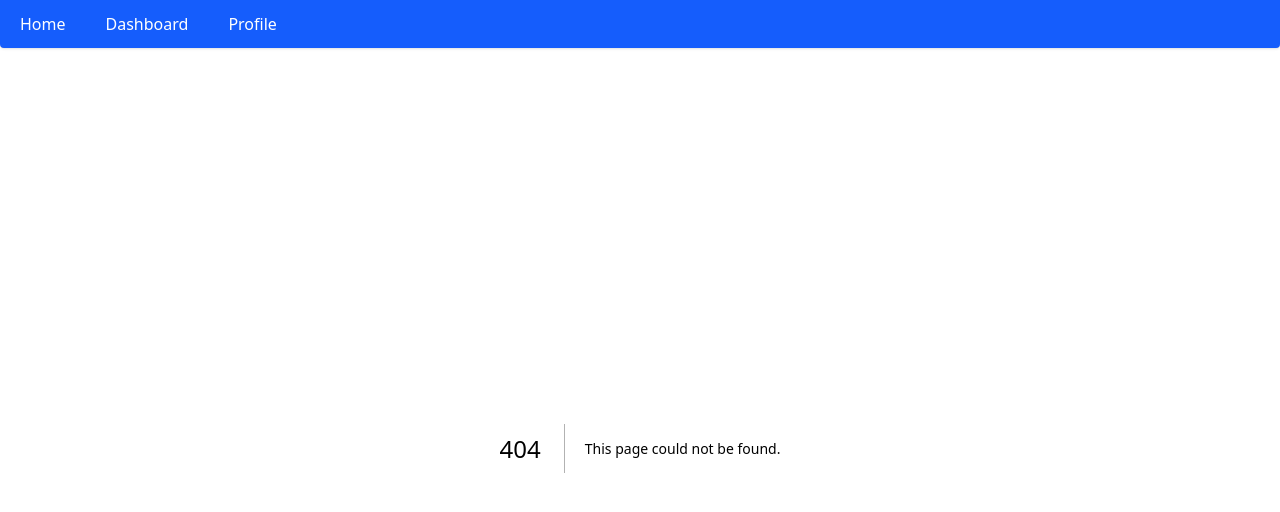
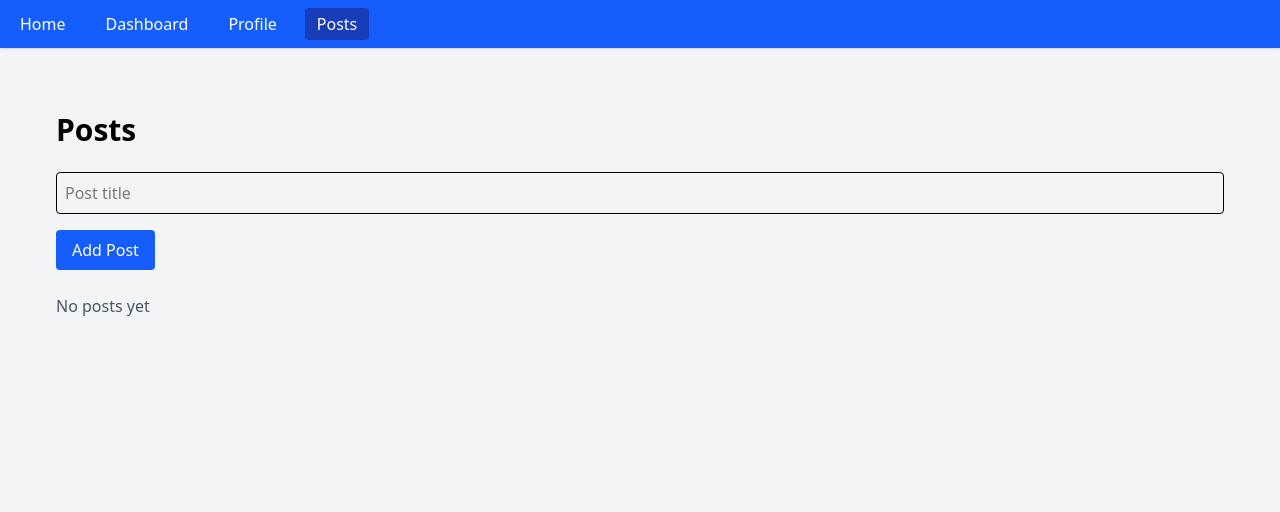
Before and after one commit to PawanNeupan/Next.js-Fundamentals-Full-Stack-Routes, a Next.js app: page /posts in a window 1280 px wide. Before the commit this address had no page. Shown: the top 512 px of the page. Built offline with nearby package versions, Linux system fonts and the light colour scheme.

Commit message:
week 5 tuesday task complete

```diff
--- a/app/components/Navbar.tsx
+++ b/app/components/Navbar.tsx
@@ -10,18 +10,23 @@ export default function Navbar() {
     { href: "/", label: "Home" },
     { href: "/dashboard", label: "Dashboard" },
     { href: "/profile", label: "Profile" },
+    { href: "/posts", label: "Posts" },
   ]
 
+  const isActive = (href: string) => {
+    if (href === "/") return pathname === "/"
+    return pathname.startsWith(href)
+  }
+
   return (
-    <nav className="fixed top-0 left-0 w-full bg-blue-600 text-white p-2 flex justify-between items-center shadow z-50 rounded-b-sm">
-
+    <nav className="fixed top-0 left-0 w-full bg-blue-600 text-white p-2 flex justify-between items-center shadow z-50">
       <div className="flex gap-4">
         {links.map((link) => (
           <Link
             key={link.href}
             href={link.href}
             className={`px-3 py-1 rounded transition hover:bg-blue-700 ${
-              pathname === link.href ? "bg-blue-800" : ""
+              isActive(link.href) ? "bg-blue-800" : ""
             }`}
           >
             {link.label}
--- /dev/null
+++ b/app/posts/PostForm.tsx
@@ -0,0 +1,41 @@
+"use client"
+
+import { useActionState } from "react"
+import { useFormStatus } from "react-dom"
+import { addPost } from "./actions"
+
+const initialState = { error: "" }
+
+export default function PostForm() {
+  const [state, formAction] = useActionState(addPost, initialState)
+
+  return (
+    <form action={formAction} className="space-y-4">
+      <input
+        name="title"
+        placeholder="Post title"
+        className="w-full border p-2 rounded"
+      />
+
+      {state.error && (
+        <p className="text-red-600 text-sm">{state.error}</p>
+      )}
+
+      <SubmitButton />
+    </form>
+  )
+}
+
+function SubmitButton() {
+  const { pending } = useFormStatus()
+
+  return (
+    <button
+      type="submit"
+      disabled={pending}
+      className="px-4 py-2 bg-blue-600 text-white rounded disabled:opacity-50"
+    >
+      {pending ? "Posting..." : "Add Post"}
+    </button>
+  )
+}
--- /dev/null
+++ b/app/posts/actions.ts
@@ -0,0 +1,34 @@
+"use server"
+
+import { revalidatePath } from "next/cache"
+import { posts } from "./data"
+
+export async function addPost(
+  prevState: { error?: string },
+  formData: FormData
+) {
+  const title = formData.get("title")?.toString()
+
+  if (!title || title.trim() === "") {
+    return { error: "Title is required" }
+  }
+
+  posts.push({
+    id: Date.now(),
+    title,
+  })
+
+  revalidatePath("/posts")
+  return { error: "" }
+}
+
+// ✅ DELETE ACTION
+export async function deletePost(id: number) {
+  const index = posts.findIndex((p) => p.id === id)
+
+  if (index !== -1) {
+    posts.splice(index, 1)
+  }
+
+  revalidatePath("/posts")
+}
--- /dev/null
+++ b/app/posts/data.ts
@@ -0,0 +1,6 @@
+export type Post = {
+  id: number
+  title: string
+}
+
+export const posts: Post[] = []
--- /dev/null
+++ b/app/posts/page.tsx
@@ -0,0 +1,38 @@
+import PostForm from "./PostForm"
+import { posts } from "./data"
+import { deletePost } from "./actions"
+
+export default function PostsPage() {
+  return (
+    <div className="min-h-screen bg-gray-100 p-8 pt-16">
+      <h1 className="text-3xl font-bold mb-6">Posts</h1>
+
+      <PostForm />
+
+      <ul className="mt-6 space-y-3">
+        {posts.length === 0 && (
+          <p className="text-gray-600">No posts yet</p>
+        )}
+
+        {posts.map((post) => (
+          <li
+            key={post.id}
+            className="bg-white p-4 rounded shadow flex justify-between items-center"
+          >
+            <span>{post.title}</span>
+
+            {/* ✅ Delete Button */}
+            <form action={deletePost.bind(null, post.id)}>
+              <button
+                type="submit"
+                className="text-red-600 hover:underline"
+              >
+                Delete
+              </button>
+            </form>
+          </li>
+        ))}
+      </ul>
+    </div>
+  )
+}
```
